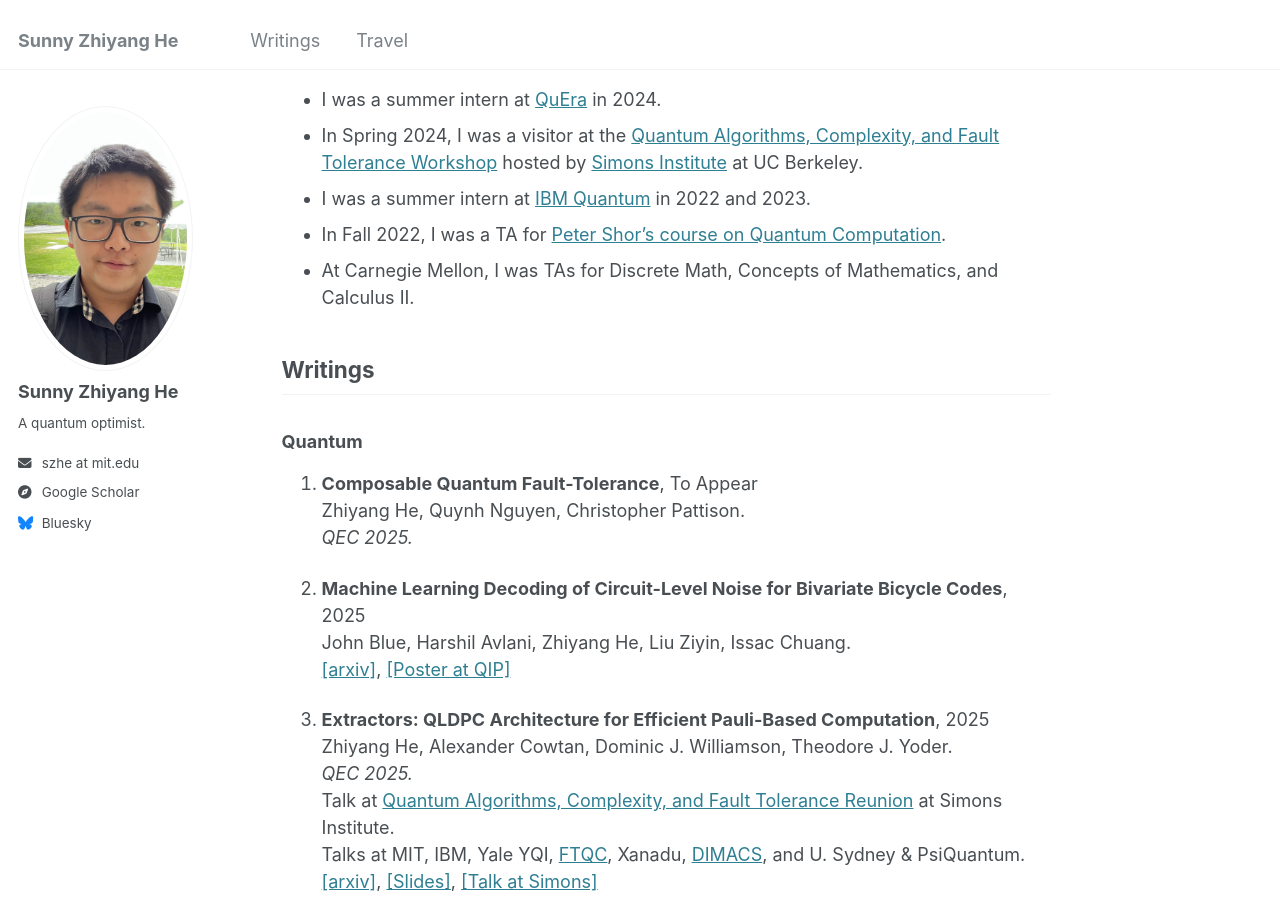
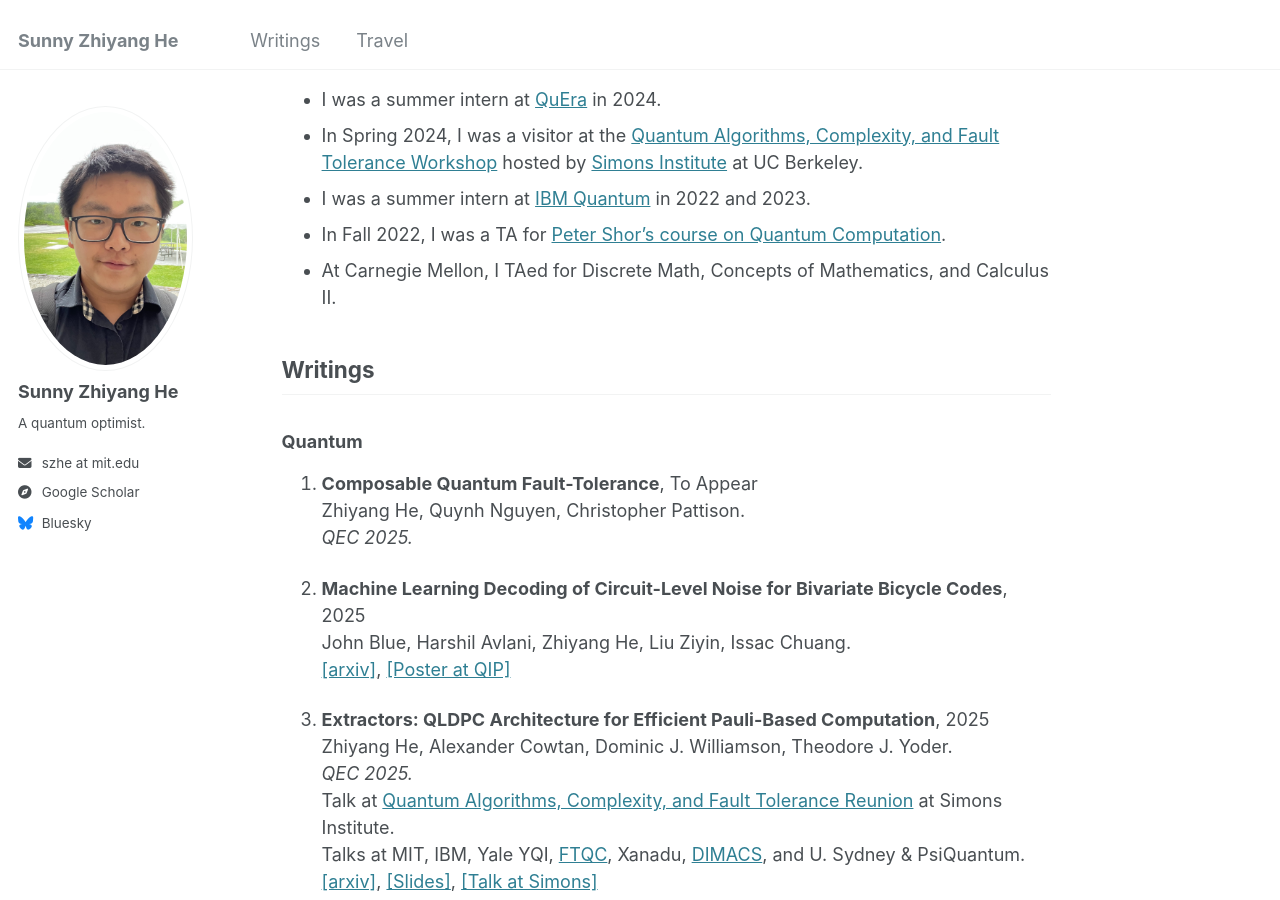
Before and after one commit to SunnyZhiyangHe/sunnyzhiyanghe.github.io, a Jekyll site: the page built from _pages/about.md, in a window 1280 px wide and 900 px high, scrolled down 2127 px. Built offline with Jekyll 4.4.1, drawn with Linux system fonts in a browser that asks for light colours.

Commit message:
Update about.md

```diff
--- a/_pages/about.md
+++ b/_pages/about.md
@@ -69,7 +69,7 @@ Similar construction with algebraic geometry codes gives [asymptotically good pa
 - In Spring 2024, I was a visitor at the [Quantum Algorithms, Complexity, and Fault Tolerance Workshop](https://simons.berkeley.edu/programs/quantum-algorithms-complexity-fault-tolerance) hosted by [Simons Institute](https://simons.berkeley.edu/homepage) at UC Berkeley.
 - I was a summer intern at [IBM Quantum](https://www.ibm.com/quantum) in 2022 and 2023.
 - In Fall 2022, I was a TA for [Peter Shor's course on Quantum Computation](https://math.mit.edu/~shor/435-LN/).
-- At Carnegie Mellon, I was TAs for Discrete Math, Concepts of Mathematics, and Calculus II.
+- At Carnegie Mellon, I TAed for Discrete Math, Concepts of Mathematics, and Calculus II.
 
 ## Writings {#writings}
 
@@ -95,7 +95,7 @@ Talks at MIT, IBM, Yale YQI, [FTQC](https://les-houches-ftqc-workshop.alice-bob.
 Alexander Cowtan, Zhiyang He, Dominic J. Williamson, Theodore J. Yoder.
 *QEC 2025, TQC 2025.*
 Talk at [FTQC](https://les-houches-ftqc-workshop.alice-bob.com/). [[arxiv]](https://arxiv.org/abs/2503.05003)
-<!-- [[Slides at QEC]]()  -->
+<!-- [[Alex's Slides at QEC]]()  -->
 
 1. (I)&nbsp; __Quantum Codes with Addressable and Transversal Non-Clifford Gates__, 2025
 (II) __Asymptotically Good Quantum Codes with Addressable and Transversal__
```
